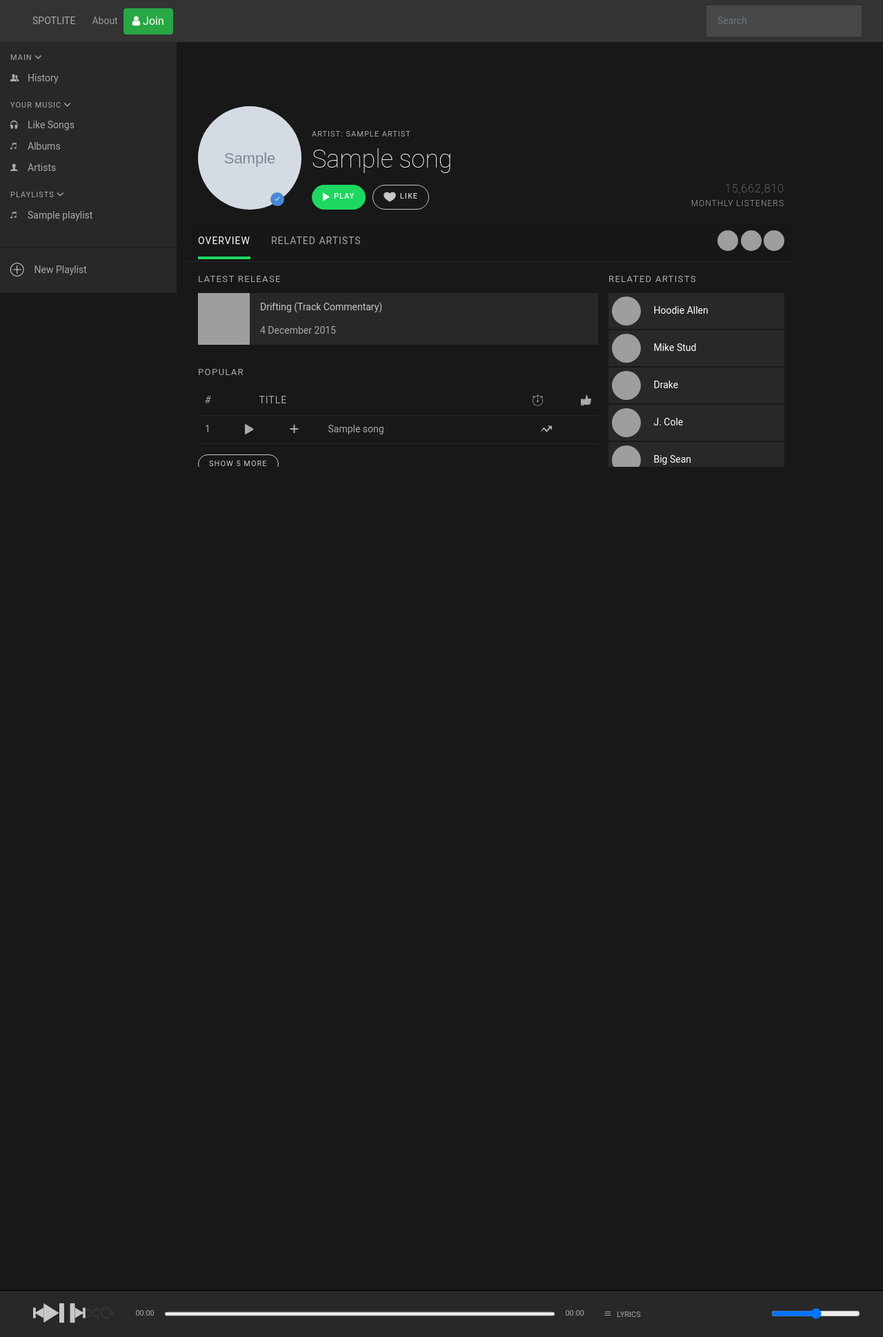
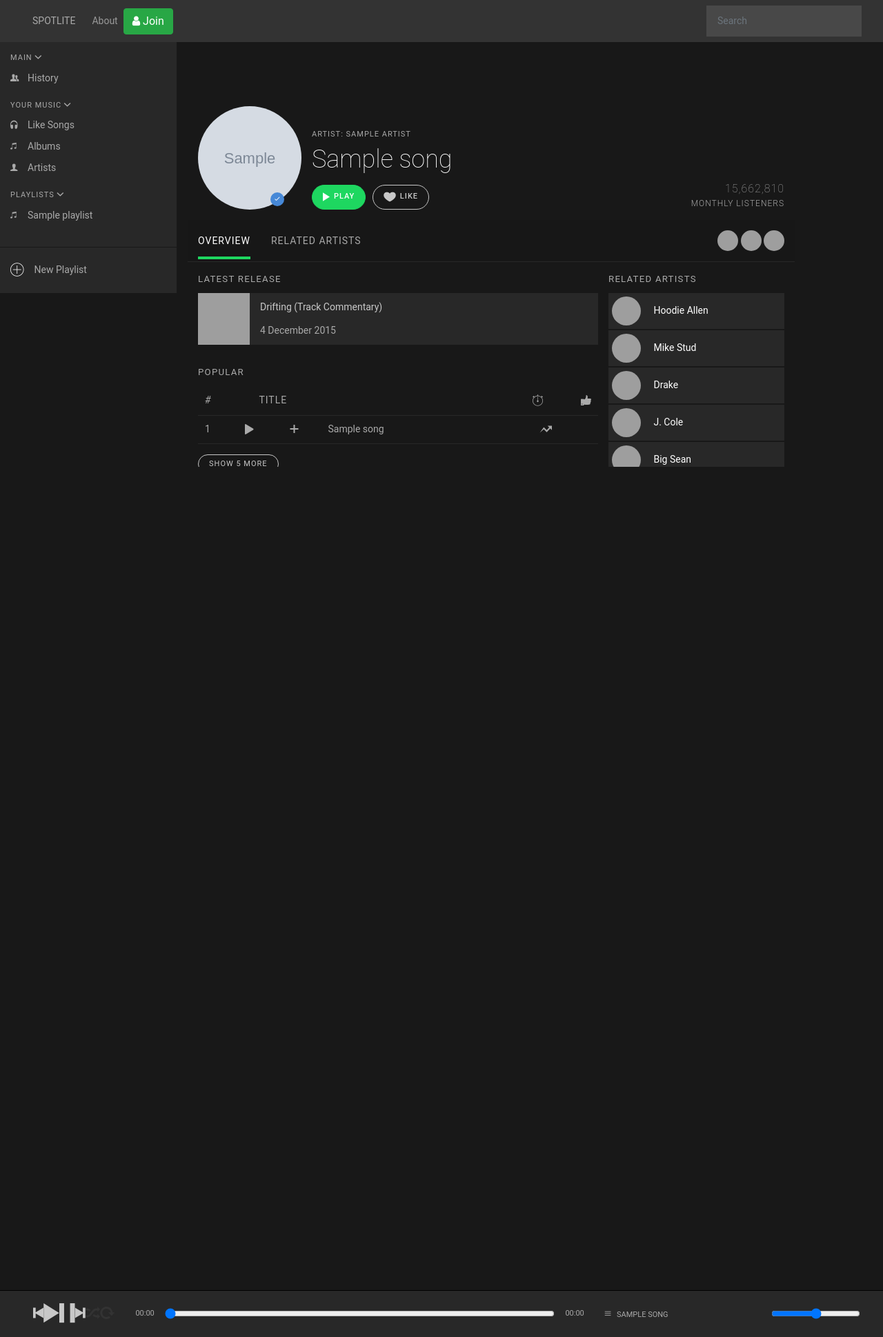
Before and after one commit to sudiarth/Spotlite, a Django app: template apps/app_spotlite/templates/app_spotlite/song.html in a window 1280 px wide. Shown: the whole page at 69% size. Run offline with Django 3.2, Linux system fonts and the light colour scheme; the template is opened without the code that fills it: most values are stand-ins (such as "Sample title", 1, 10 or a date in 2020); grey boxes marked "Sample" are stand-in pictures; some libraries are stand-ins or nearby versions; grey boxes are pictures that could not be loaded.

Commit message:
fix player with song title

```diff
--- a/apps/app_spotlite/templates/app_spotlite/song.html
+++ b/apps/app_spotlite/templates/app_spotlite/song.html
@@ -26,7 +26,7 @@
 
                   <div class="artist__info__actions">
 
-                    <button class="button-dark amplitude-play playNow" data-songId="0" amplitude-song-index="0" amplitude-playlist="spotlite">
+                    <button class="button-dark amplitude-play playNow" data-songId="0" amplitude-song-index="0">
                       <i class="ion-ios-play"></i>
                       Play
                     </button>
@@ -86,8 +86,8 @@
                               },
                         ],
                         "playlists": {
-                              "spotlite": [
-                              {{song.id}}
+                              "single": [
+                              0
                               ]
                         }
                         });
--- a/apps/app_spotlite/templates/app_spotlite/songs.html
+++ b/apps/app_spotlite/templates/app_spotlite/songs.html
@@ -60,23 +60,4 @@
             });
       });
 
-      var playCount = 0;
-      Amplitude.init({
-      "songs": [
-            {% for song in songs %}
-            {
-                  "name": "{{song.title}}",
-                  "artist": "{{song.album.artist.name}}",
-                  "album": "{{song.album.title}}",
-                  "url": "{{song.mp3url}}",
-                  "cover_art_url": "{{song.album.artist.photo}}"
-            },
-            {% endfor %}
-      ],
-      "playlists": {
-            "song": [
-            {% for song in songs %}{{ song.id }},{% endfor %}
-            ]
-      }
-      });
 </script>
--- a/apps/base_spotlite/templates/base_spotlite/player.html
+++ b/apps/base_spotlite/templates/base_spotlite/player.html
@@ -39,8 +39,7 @@
 
                 <div class="current-track__progress__bar">
 
-
-                    <progress id="song-played-progress" class="amplitude-song-played-progress amplitude-song-slider" amplitude-main-song-slider="true" amplitude-main-song-played-progress="true"></progress>
+                    <input type="range" class="amplitude-song-slider amplitude-song-played-progress" amplitude-playlist-song-slider="true" amplitude-playlist="spotlite"/>
 
                 </div>
 
@@ -56,7 +55,7 @@
 
                   <a href="#" class="control devices">
                     <i class="ion-navicon"></i>
-                    <span>Lyrics</span>
+                    <span amplitude-song-info="name" amplitude-playlist="spotlite"></span>
                   </a>
 
                   <a href="#" class="control volume">
```
